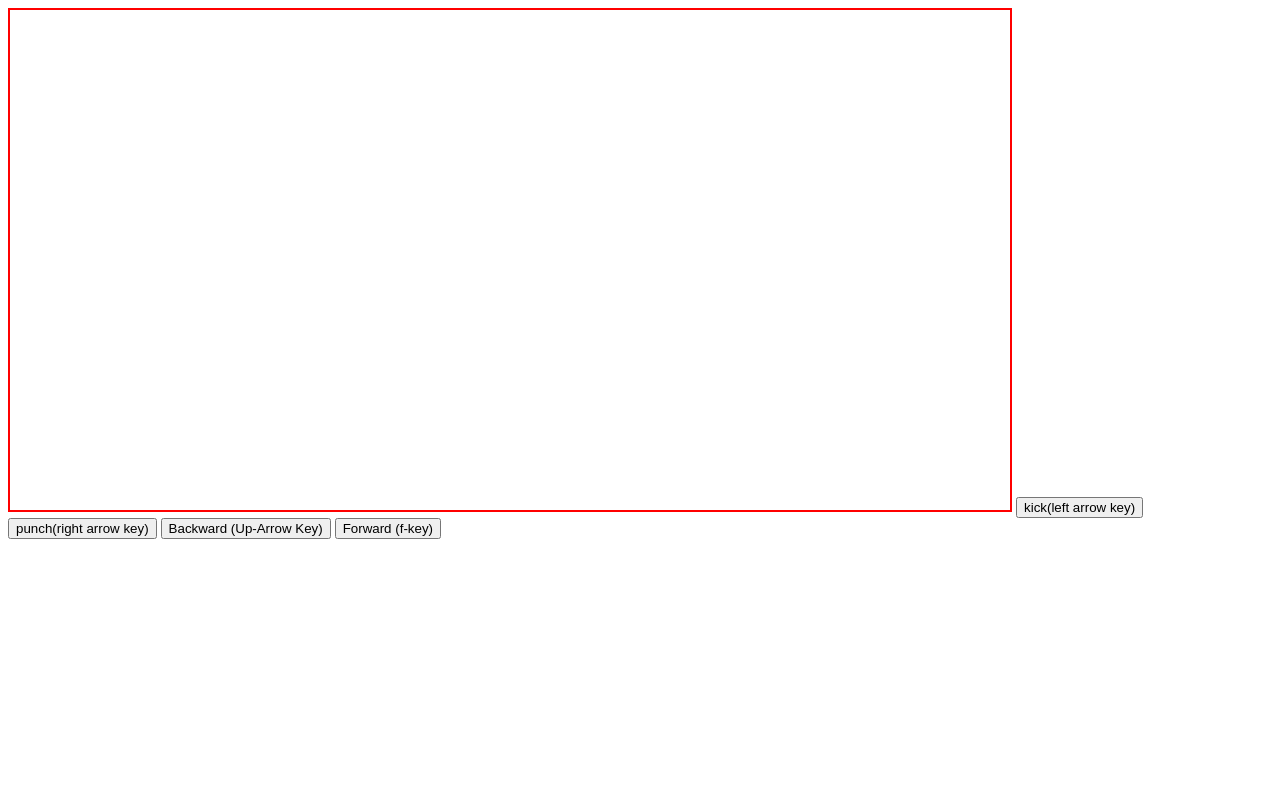
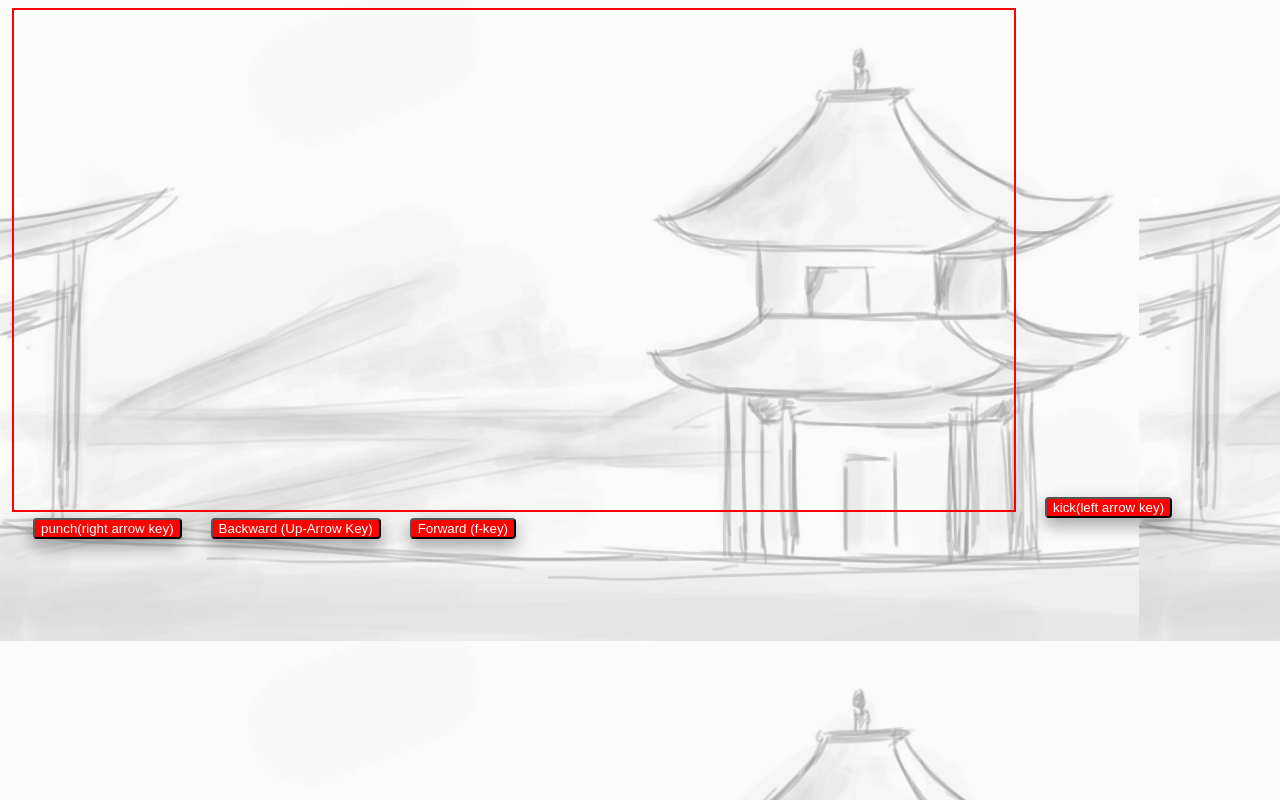
Before and after one commit to rahul-singhania/rahul-singhania.github.io, a plain HTML site: page index.html in a window 1280 px wide. Drawn offline with Linux system fonts and the light colour scheme.

Commit message:
Update index.html

```diff
--- a/index.html
+++ b/index.html
@@ -1,15 +1,18 @@
 <!DOCTYPE html>
 <html lang="en">
+
 <head>
     <meta charset="UTF-8">
     <meta http-equiv="X-UA-Compatible" content="IE=edge">
     <meta name="viewport" content="width=device-width, initial-scale=1.0">
     <title>Document</title>
 </head>
+    <link rel="stylesheet" href="styel.css">
+    <img id="bg">
 <body>
 <canvas id="myCanvas" width="1000" height="500" style="border: 2px solid red"></canvas>
-<button id="kick">kick(left arrow key)</button>
-<button id="punch">punch(right arrow key)</button>
+<button class="btn" id="kick">kick(left arrow key)</button>
+<button class="btn" id="punch">punch(right arrow key)</button>
 <button class ="btn" id ="backward">Backward (Up-Arrow Key)</button>
 <button class ="btn" id ="forward">Forward (f-key)</button>
 <script type="text/javascript" src="main.js"></script>
```
